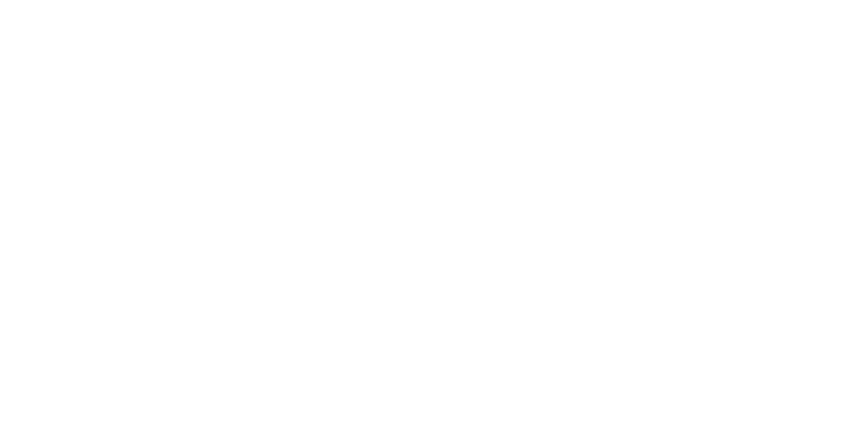
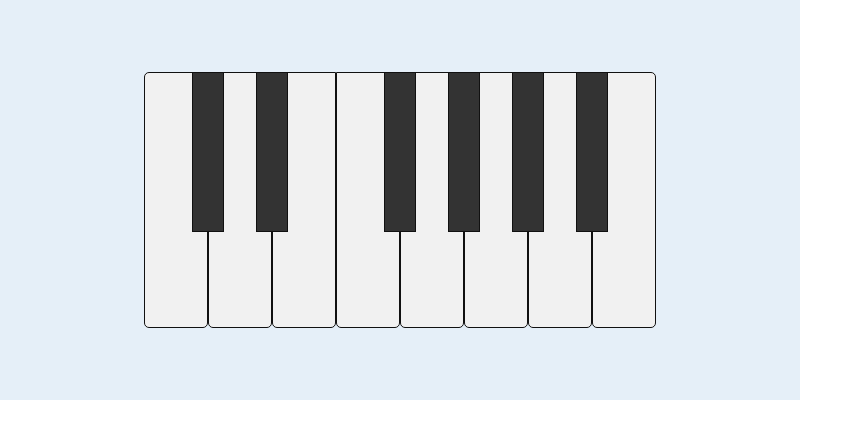
Before and after one commit to SkyLightQP/socketpiano-frontend, a React (Create React App) app: page / in a window 1280 px wide. Shown: the top 438 px of the page, without its empty margins (0-863 px from the left). Built offline with nearby package versions, Linux system fonts and the light colour scheme.

Commit message:
feat: 피아노 틀 구현

```diff
--- a/src/index.tsx
+++ b/src/index.tsx
@@ -1,9 +1,87 @@
 import React from 'react';
 import ReactDOM from 'react-dom';
+import styled from '@emotion/styled';
+import GlobalStyle from './styles/GlobalStyle';
+
+const Container = styled.div`
+  background-color: #e5eff8;
+
+  display: flex;
+  justify-content: center;
+  align-items: center;
+
+  width: 800px;
+  height: 400px;
+`;
+
+const PianoContainer = styled.div`
+  display: flex;
+  flex-direction: row;
+`;
+
+const WhiteBar = styled.div`
+  height: 16rem;
+  width: 4rem;
+
+  border: 1px solid #111111;
+  border-radius: 0 0 5px 5px;
+  background: #f1f1f1;
+
+  cursor: pointer;
+  z-index: 1;
+
+  &:active {
+    background: #ffffff;
+  }
+
+  &:first-child {
+    border-top-left-radius: 5px;
+  }
+
+  &:last-child {
+    border-top-right-radius: 5px;
+  }
+`;
+
+const BlackBar = styled.div`
+  height: 10rem;
+  width: 2rem;
+
+  margin-right: -1rem;
+  margin-left: -1rem;
+
+  border: 1px solid #111111;
+  background: #333333;
+
+  cursor: pointer;
+  z-index: 2;
+
+  &:active {
+    background: #222222;
+  }
+`;
 
 ReactDOM.render(
   <React.StrictMode>
-    <p />
+    <GlobalStyle />
+    <Container>
+      <PianoContainer>
+        <WhiteBar />
+        <BlackBar />
+        <WhiteBar />
+        <BlackBar />
+        <WhiteBar />
+        <WhiteBar />
+        <BlackBar />
+        <WhiteBar />
+        <BlackBar />
+        <WhiteBar />
+        <BlackBar />
+        <WhiteBar />
+        <BlackBar />
+        <WhiteBar />
+      </PianoContainer>
+    </Container>
   </React.StrictMode>,
   document.getElementById('root')
 );
```
Also changed, not shown: public/index.html (+0 -23 lines).
